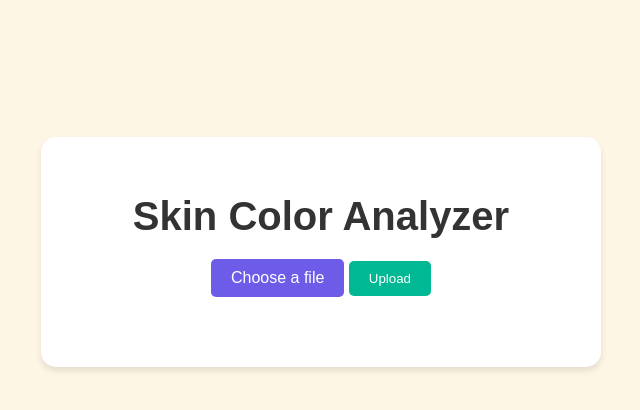
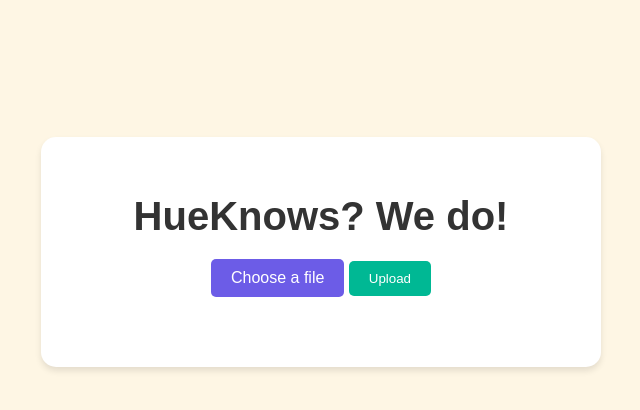
Before and after one commit to SecretaryOats/hueknowsnobody, a Flask app: page / in a window 1280 px wide. Shown: the part 148-558 px from the top of the page, without its empty margins (319-959 px from the left). Run offline with Flask 3, Linux system fonts and the light colour scheme.

Commit message:
Update index.html

```diff
--- a/templates/index.html
+++ b/templates/index.html
@@ -3,13 +3,13 @@
 <head>
     <meta charset="UTF-8">
     <meta name="viewport" content="width=device-width, initial-scale=1.0">
-    <title>Skin Color Analyzer</title>
+    <title>HueKnows? We do!</title>
     <link href="https://fonts.googleapis.com/css2?family=Open+Sans:wght@400;700&display=swap" rel="stylesheet">
     <link rel="stylesheet" href="{{ url_for('static', filename='style.css') }}">
 </head>
 <body>
     <div class="container">
-        <h1>Skin Color Analyzer</h1>
+        <h1>HueKnows? We do!</h1>
         <form method="post" enctype="multipart/form-data">
             <label for="file-input">Choose a file</label>
             <input type="file" name="file" id="file-input">
```
